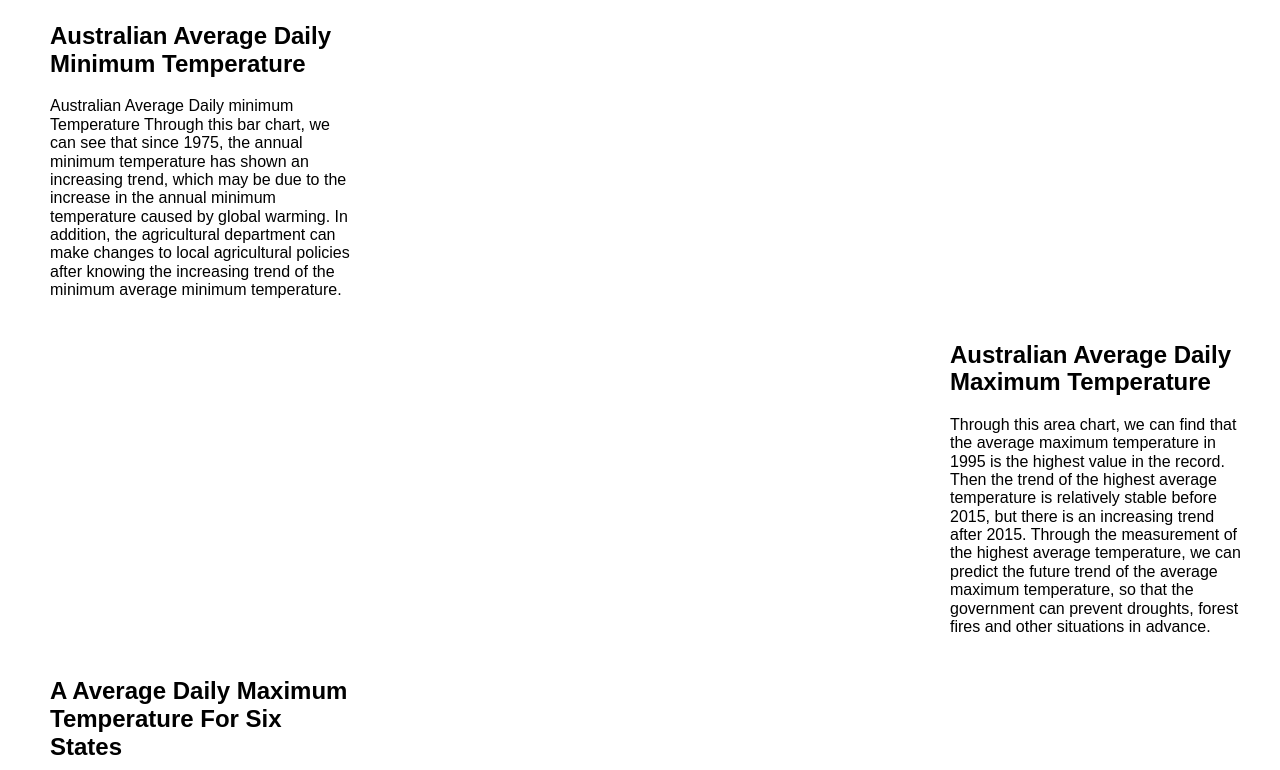
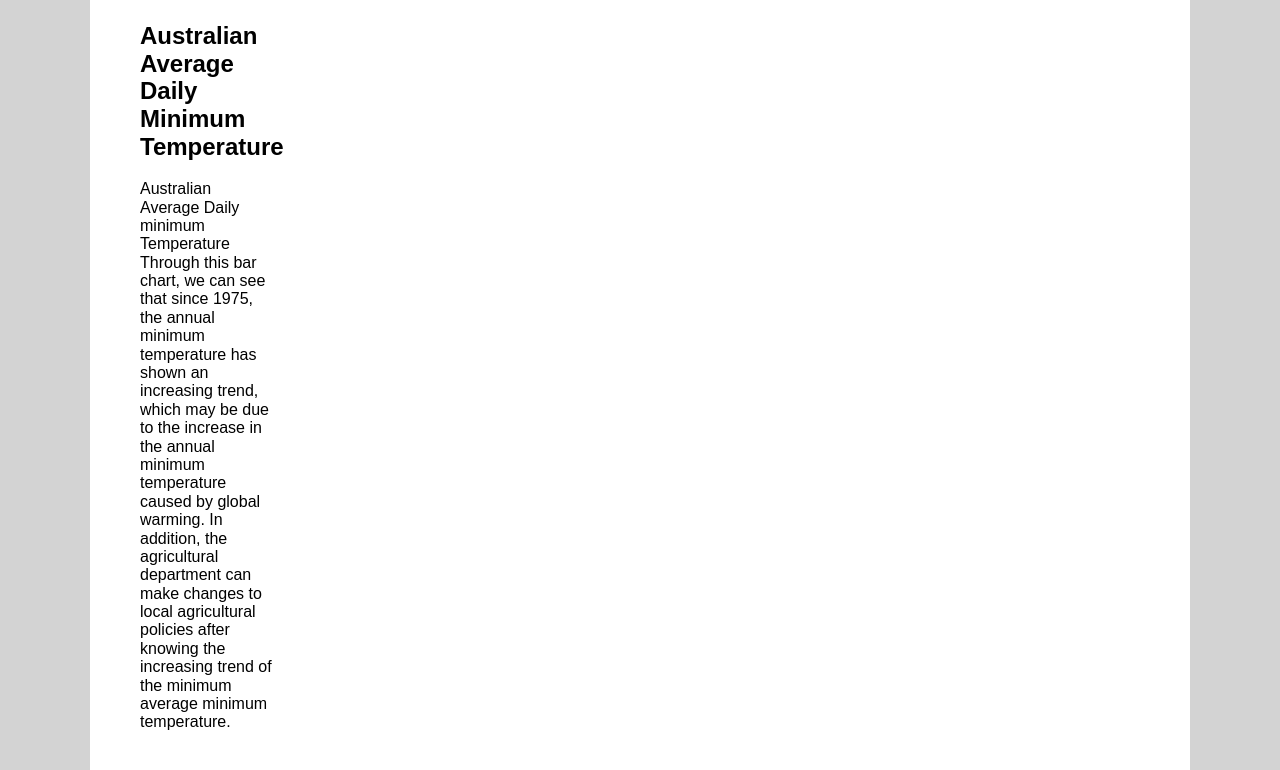
Before and after one commit to Yiheng2009/3179-test-repo, a plain HTML site: page index.html in a window 1280 px wide. Shown: the part 96-866 px from the top of the page. Drawn offline with nearby package versions, Linux system fonts and the light colour scheme; a script that the page names is missing.

Commit message:
Update styles.css

```diff
--- a/css/styles.css
+++ b/css/styles.css
@@ -11,7 +11,7 @@ body {
 }
 
 .page {
-    width: 1200px;
+    width: 1000px;
     background-color: white;
     margin: auto;
     padding: 50px;
@@ -28,11 +28,11 @@ h1 {
 }
 
 .description-right {
-    padding-left: 100px;
+    padding-left: 200px;
 }
 
 .description-left {
-    padding-right: 100px;
+    padding-right: 200px;
 }
 
 .pure-g {
```
